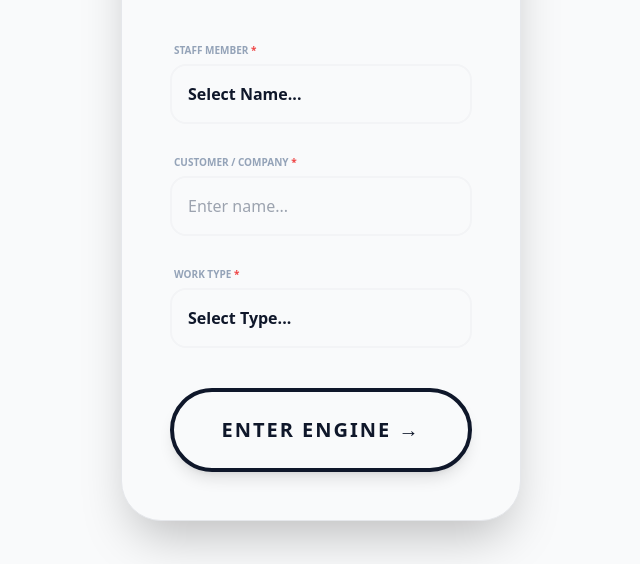
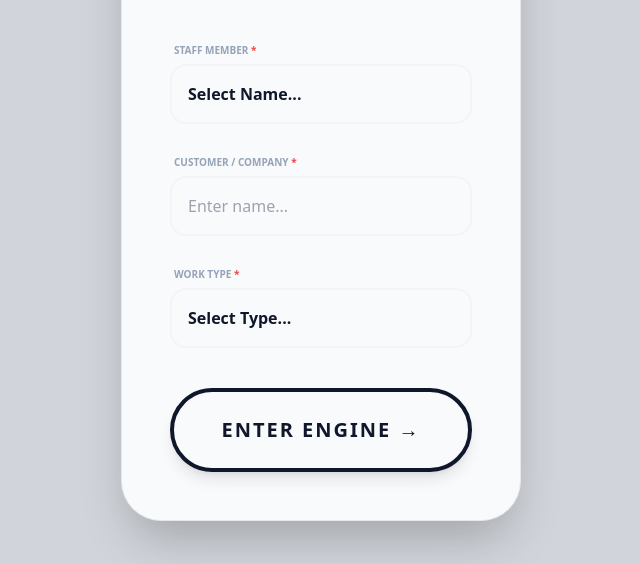
Before and after one commit to ArtistPrintinguk-Qoute/Test, a plain HTML site: page index.html in a window 1280 px wide. Shown: the part 236-800 px from the top of the page, without its empty margins (319-959 px from the left). Drawn offline with nearby package versions, Linux system fonts and the light colour scheme.

Commit message:
Update background color in index.html for improved contrast

```diff
--- a/index.html
+++ b/index.html
@@ -10,7 +10,7 @@
         @keyframes shake { 10%, 90% { transform: translate3d(-1px, 0, 0); } 20%, 80% { transform: translate3d(2px, 0, 0); } 30%, 50%, 70% { transform: translate3d(-4px, 0, 0); } 40%, 60% { transform: translate3d(4px, 0, 0); } }
     </style>
 </head>
-<body class="bg-gray-50 font-sans text-slate-900 h-screen flex justify-center items-center">
+<body class="bg-gray-300 font-sans text-slate-900 h-screen flex justify-center items-center">
 
     <div id="historyModal" class="fixed inset-0 bg-slate-900/80 z-50 hidden flex items-center justify-center backdrop-blur-sm" onclick="closeHistoryModal()">
         <div class="bg-white p-8 rounded-3xl max-w-sm w-full shadow-2xl space-y-4" onclick="event.stopPropagation()">
```
